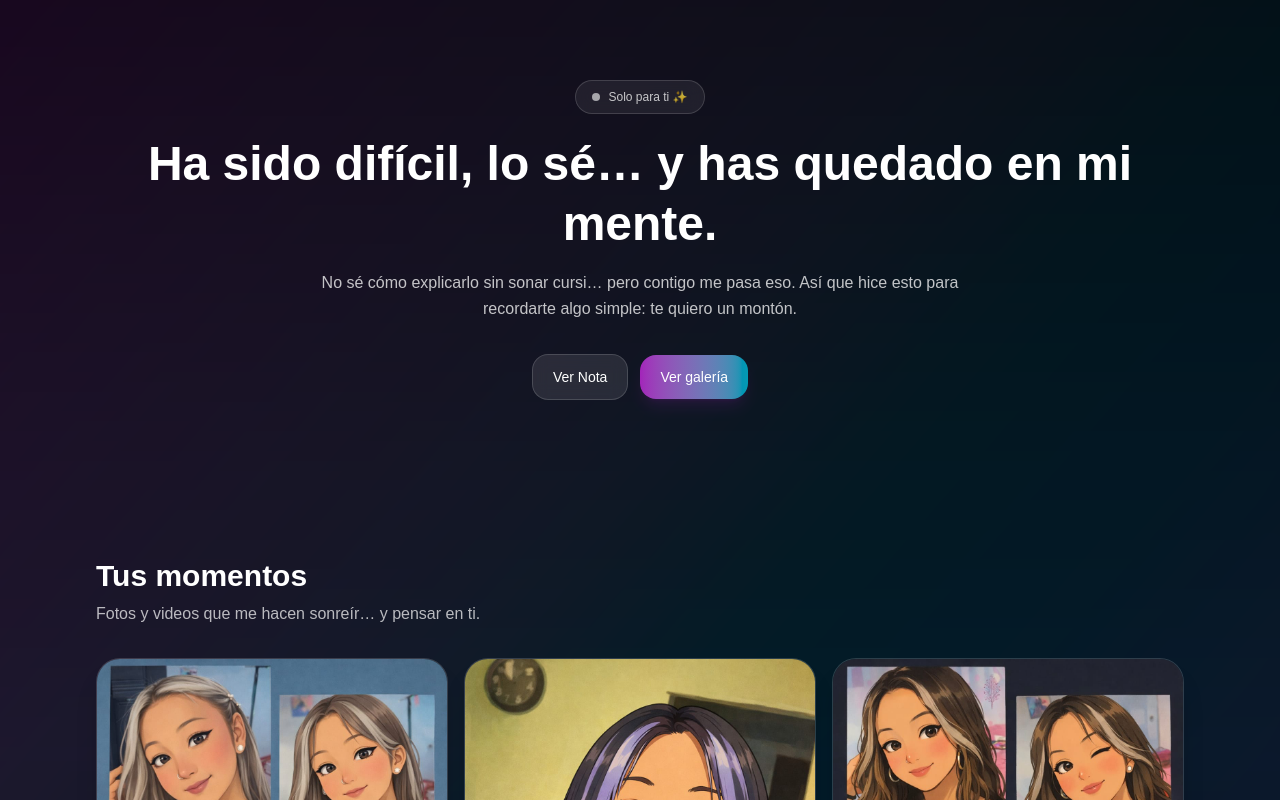
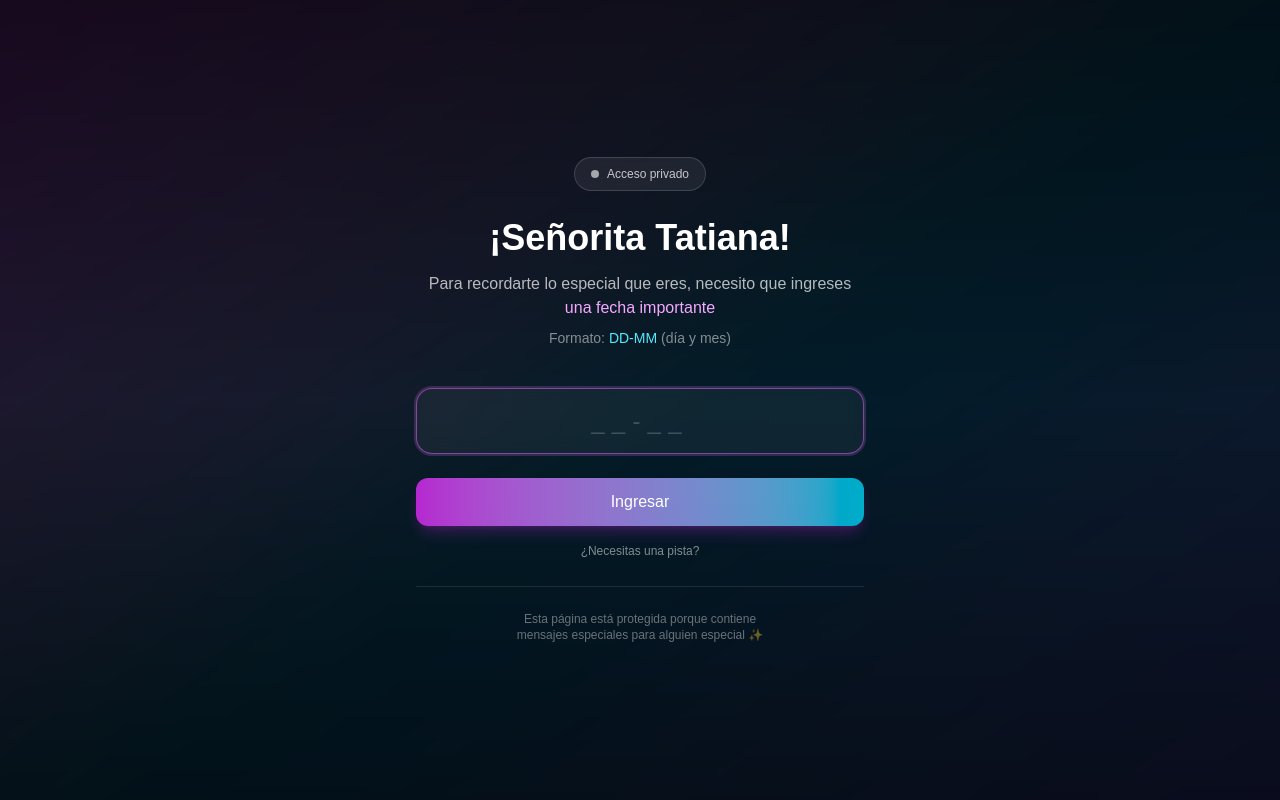
Before and after one commit to camiloATL/tati, a Next.js app: page /home in a window 1280 px wide. Shown: the top 800 px of the page. Built offline with nearby package versions, Linux system fonts and the light colour scheme.

Commit message:
Create a firts components 2

```diff
--- a/src/app/home/page.jsx
+++ b/src/app/home/page.jsx
@@ -3,15 +3,20 @@
 import { useEffect, useMemo, useState } from "react";
 
 export default function Page() {
-  const [phase, setPhase] = useState("intro"); // "intro" | "content"
+  const [phase, setPhase] = useState("pin"); // "pin" | "intro" | "content"
+  const [pin, setPin] = useState("");
+  const [error, setError] = useState("");
   const [introFade, setIntroFade] = useState(false);
   const [contentFadeIn, setContentFadeIn] = useState(false);
   const [reveal, setReveal] = useState(false);
 
+  // PIN correcto: 10-06 (formato MM-DD)
+  const CORRECT_PIN = "06-10";
+
   // ✅ Pon aquí tus rutas (public/...)
   const media = useMemo(
     () => [
-      { type: "image", src: "/media/foto-1.jpeg", alt: "Bellaaaaa mi Tati" },
+      { type: "image", src: "/media/foto-1.jpeg", alt: "Bellaaaaa" },
       { type: "image", src: "/media/foto-2.jpeg", alt: "Wow Wow Wow" },
       /* {
         type: "video",
@@ -28,8 +33,14 @@ export default function Page() {
     []
   );
 
-  useEffect(() => {
-    // Intro dura ~4s, y se desvanece al final
+  const handlePinSubmit = (e) => {
+    e.preventDefault();
+
+    if (pin === CORRECT_PIN) {
+      setError("");
+      setPhase("intro");
+
+      // Iniciar la secuencia de intro
       const t1 = setTimeout(() => setIntroFade(true), 3400);
       const t2 = setTimeout(() => {
         setPhase("content");
@@ -40,11 +51,148 @@ export default function Page() {
         clearTimeout(t1);
         clearTimeout(t2);
       };
-  }, []);
+    } else {
+      setError("PIN incorrecto. Intenta de nuevo.");
+      // Limpiar el error después de 3 segundos
+      setTimeout(() => setError(""), 3000);
+    }
+  };
+
+  const handleKeyDown = (e) => {
+    // Permitir solo números y guion
+    const allowedKeys = [
+      "0",
+      "1",
+      "2",
+      "3",
+      "4",
+      "5",
+      "6",
+      "7",
+      "8",
+      "9",
+      "-",
+      "Backspace",
+      "Delete",
+      "ArrowLeft",
+      "ArrowRight",
+      "Tab",
+    ];
+
+    if (!allowedKeys.includes(e.key) && !e.ctrlKey && !e.metaKey) {
+      e.preventDefault();
+    }
+
+    // Auto-formato MM-DD
+    if (
+      e.key >= "0" &&
+      e.key <= "9" &&
+      pin.length === 2 &&
+      !pin.includes("-")
+    ) {
+      setPin((prev) => prev + "-");
+    }
+  };
 
   return (
     <main className="min-h-screen relative overflow-hidden bg-[#07040f] text-white">
       <AnimatedBackdrop />
+
+      {/* Pantalla de PIN */}
+      {phase === "pin" && (
+        <section className="fixed inset-0 z-50 flex items-center justify-center px-6">
+          <div className="w-full max-w-md">
+            <div className="text-center mb-10">
+              <div className="inline-flex items-center gap-2 rounded-full border border-white/15 bg-white/7 px-4 py-2 text-xs text-white/75 backdrop-blur mb-6">
+                <span className="h-2 w-2 rounded-full bg-white/60" />
+                Acceso privado
+              </div>
+
+              <h1 className="text-3xl sm:text-4xl font-semibold leading-tight">
+                ¡Señorita Tatiana!
+              </h1>
+
+              <p className="mt-3 text-white/70">
+                Para recordarte lo especial que eres, necesito que ingreses
+                <br />
+                <span className="text-fuchsia-300 font-medium">
+                  una fecha importante
+                </span>
+              </p>
+
+              <p className="mt-2 text-sm text-white/50">
+                Formato: <span className="text-cyan-300">DD-MM</span> (día y
+                mes)
+              </p>
+            </div>
+
+            <form onSubmit={handlePinSubmit} className="space-y-6">
+              <div className="relative">
+                <input
+                  type="text"
+                  value={pin}
+                  onChange={(e) => setPin(e.target.value)}
+                  onKeyDown={handleKeyDown}
+                  placeholder="__-__"
+                  maxLength={5}
+                  className="w-full px-6 py-4 text-2xl text-center tracking-widest bg-white/5 border border-white/15 rounded-2xl
+             backdrop-blur placeholder:text-white/20 placeholder:tracking-[0.3em] focus:outline-none focus:border-fuchsia-400/50
+             focus:ring-2 focus:ring-fuchsia-400/20 transition-all"
+                  autoComplete="off"
+                  autoFocus
+                />
+                <div className="absolute inset-0 pointer-events-none flex items-center justify-center">
+                  {/* <div className="text-2xl tracking-[0.5em] text-white/20">
+                    {pin.padEnd(5, "_").replace(/_/g, " ")}
+                  </div> */}
+                </div>
+              </div>
+
+              {error && (
+                <div className="text-center animate-pulse">
+                  <p className="text-red-400/80 text-sm bg-red-400/10 py-2 px-4 rounded-xl border border-red-400/20">
+                    ❌ {error}
+                  </p>
+                </div>
+              )}
+
+              <div className="space-y-3">
+                <button
+                  type="submit"
+                  className="w-full py-3 rounded-xl bg-gradient-to-r from-fuchsia-500/80 to-cyan-400/80
+                           hover:from-fuchsia-500 hover:to-cyan-400 text-white font-medium
+                           transition-all duration-300 shadow-lg shadow-fuchsia-500/20"
+                >
+                  Ingresar
+                </button>
+
+                <div className="text-center">
+                  <button
+                    type="button"
+                    onClick={() => {
+                      // Pista sutil
+                      setPin("10-");
+                      setError("💡 ¿Día y mes de mi cumple?");
+                      setTimeout(() => setError(""), 4000);
+                    }}
+                    className="text-xs text-white/50 hover:text-white/70 transition-colors"
+                  >
+                    ¿Necesitas una pista?
+                  </button>
+                </div>
+              </div>
+
+              <div className="pt-6 border-t border-white/10 text-center">
+                <p className="text-xs text-white/40">
+                  Esta página está protegida porque contiene
+                  <br />
+                  mensajes especiales para alguien especial ✨
+                </p>
+              </div>
+            </form>
+          </div>
+        </section>
+      )}
 
       {/* Intro */}
       {phase === "intro" && (
@@ -75,6 +223,7 @@ export default function Page() {
       )}
 
       {/* Contenido principal */}
+      {phase === "content" && (
         <section
           className={[
             "relative z-10 mx-auto max-w-6xl px-5 sm:px-8 py-14 sm:py-20",
@@ -88,9 +237,13 @@ export default function Page() {
           <Gallery media={media} />
           <Footer />
         </section>
+      )}
     </main>
   );
 }
+
+// Los componentes Header, Gallery, MediaCard, Footer, Badge y AnimatedBackdrop
+// se mantienen exactamente igual que en tu código anterior...
 
 function Header({ reveal, setReveal }) {
   return (
@@ -247,8 +400,6 @@ function Footer() {
       <p className="text-sm">
         Hecho con cariño, con nervios… y con ganas de sacarte una sonrisa. 🌙
       </p>
-      {/* mensajito */}
-      <p className="mt-2 text-xs">Por cierto, sí leí tu correo.</p>
     </footer>
   );
 }
```
Lines whose indentation alone changed are shown as unchanged.
